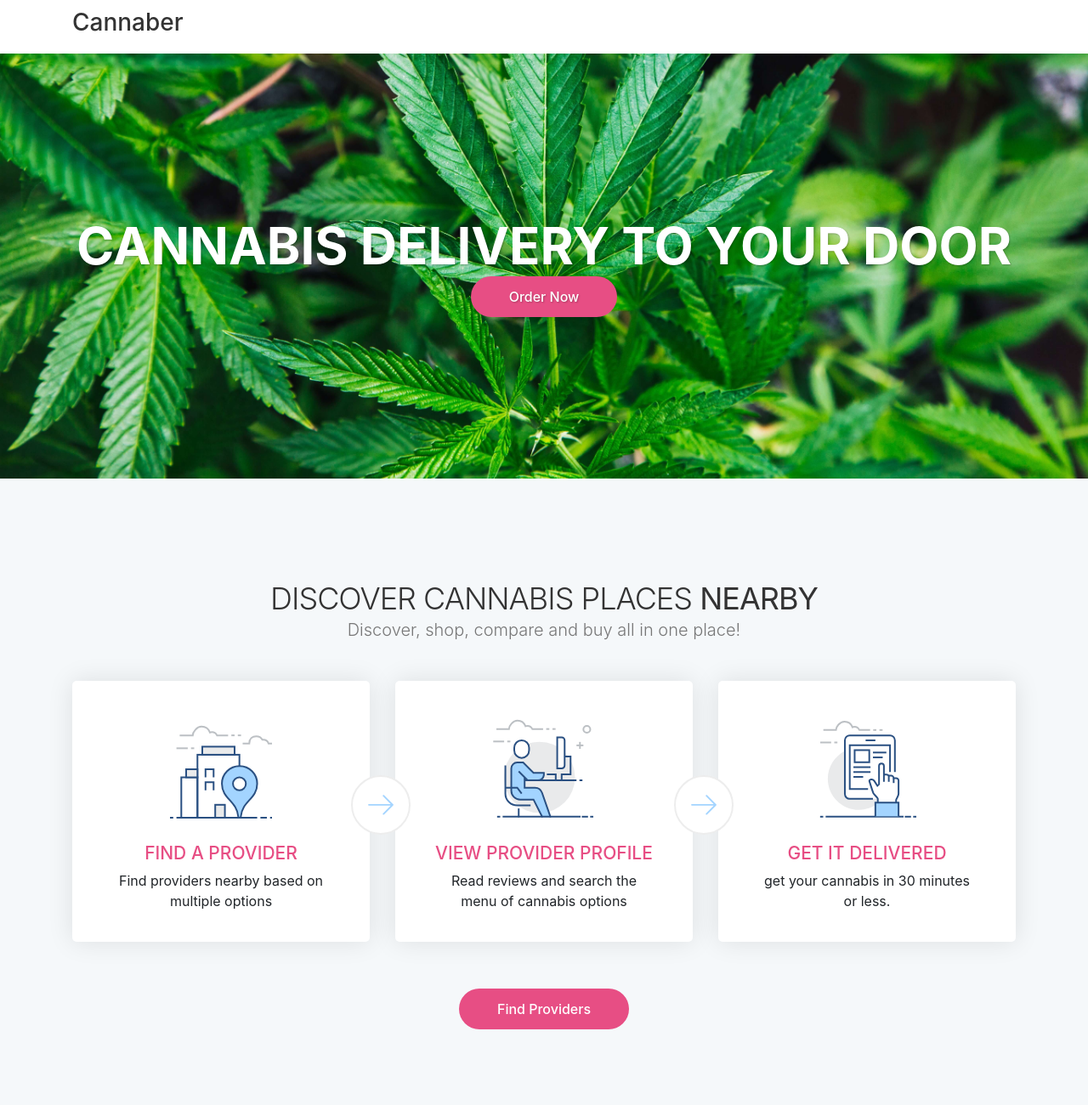
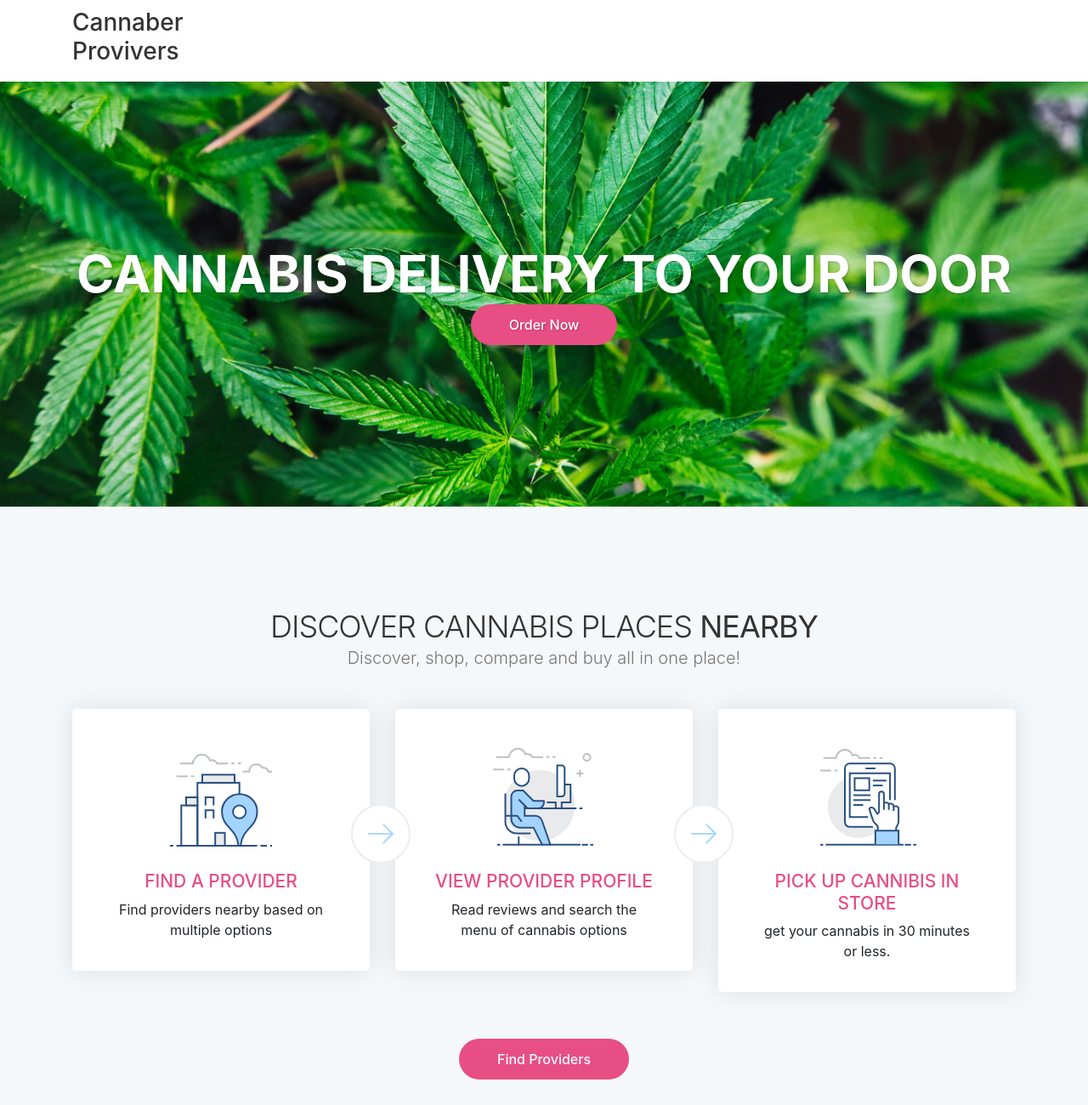
Before and after one commit to jallen9/Project-3, a website: page index.html in a window 1280 px wide. Shown: the whole page at 85% size. Drawn offline with nearby package versions, Linux system fonts and the light colour scheme.

Commit message:
27 line code change Cannaber Providers

```diff
--- a/index.html
+++ b/index.html
@@ -24,7 +24,7 @@
             <div class="row">
                 <div class="col-lg-3 col-6">
                     <div id="logo_home">
-                        <h3>Cannaber</h3>
+                        <h3>Cannaber Provivers</h3>
                     </div>
                 </div>
             </div>
@@ -66,7 +66,7 @@
             </div>
             <div class="col-lg-4">
                 <div class="box_feat" id="icon_3">
-                    <h3>Get it delivered</h3>
+                    <h3>Pick up cannibis in store</h3>
                     <p>get your cannabis in 30 minutes or less.</p>
                 </div>
             </div>
```
